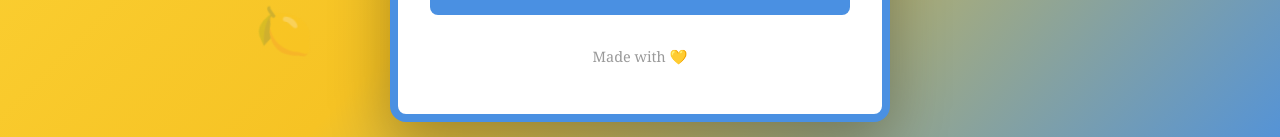
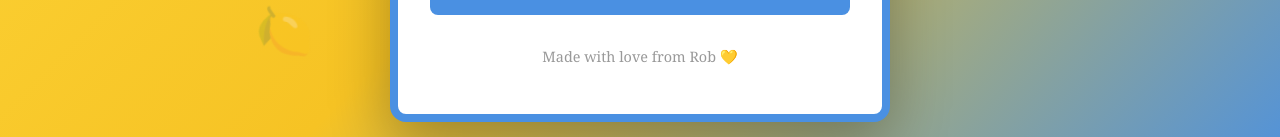
Before and after one commit to robwdouglas92/robwdouglas92.github.io, a plain HTML site: page lizzie/index.html in a window 1280 px wide. Shown: the part 598-735 px from the top of the page. Drawn offline with Linux system fonts and the light colour scheme.

Commit message:
Update index.html

```diff
--- a/lizzie/index.html
+++ b/lizzie/index.html
@@ -216,7 +216,7 @@
         </div>
 
         <div class="footer">
-            Made with 💛
+            Made with love from Rob 💛
         </div>
     </div>
 
```
